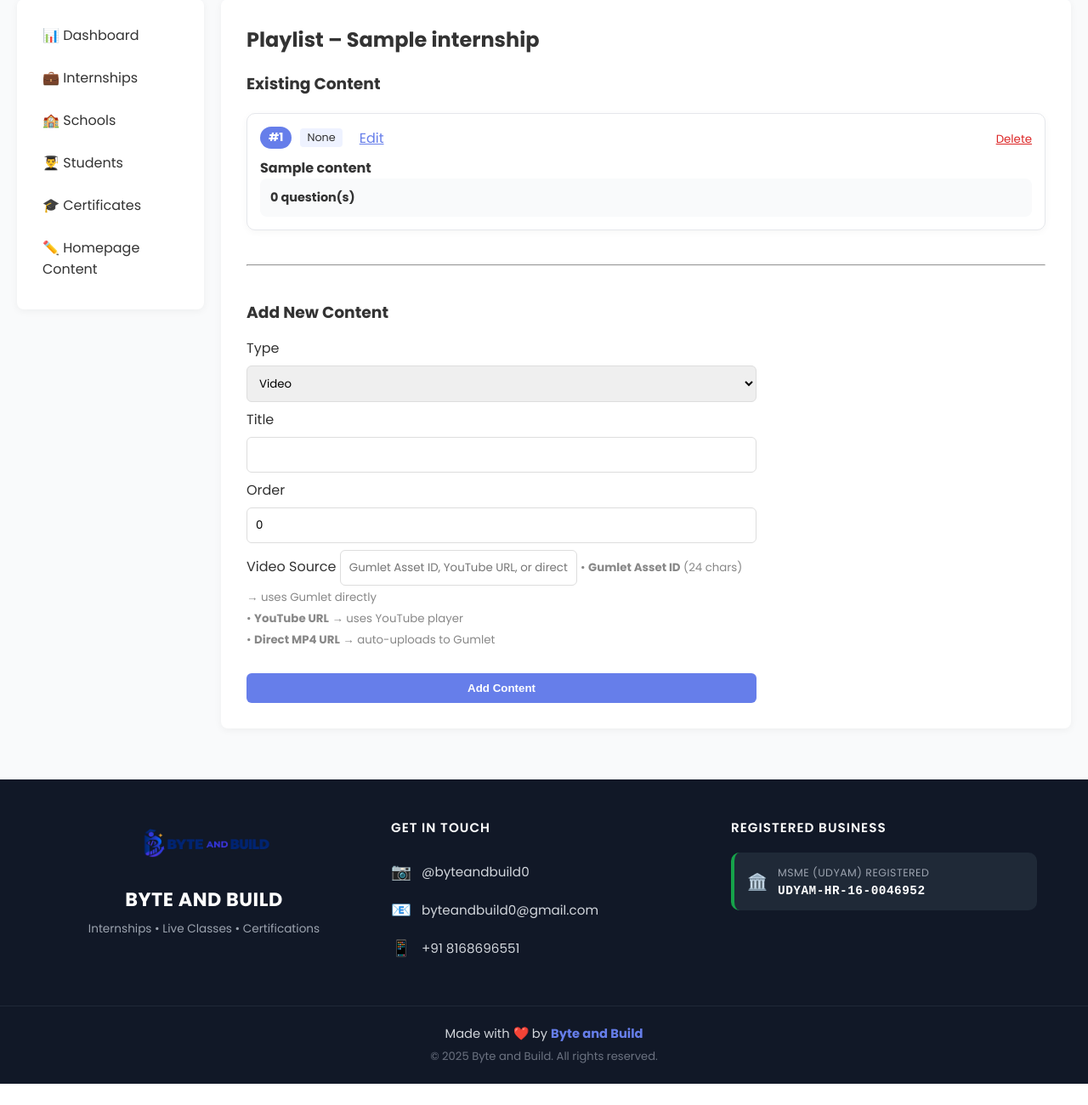
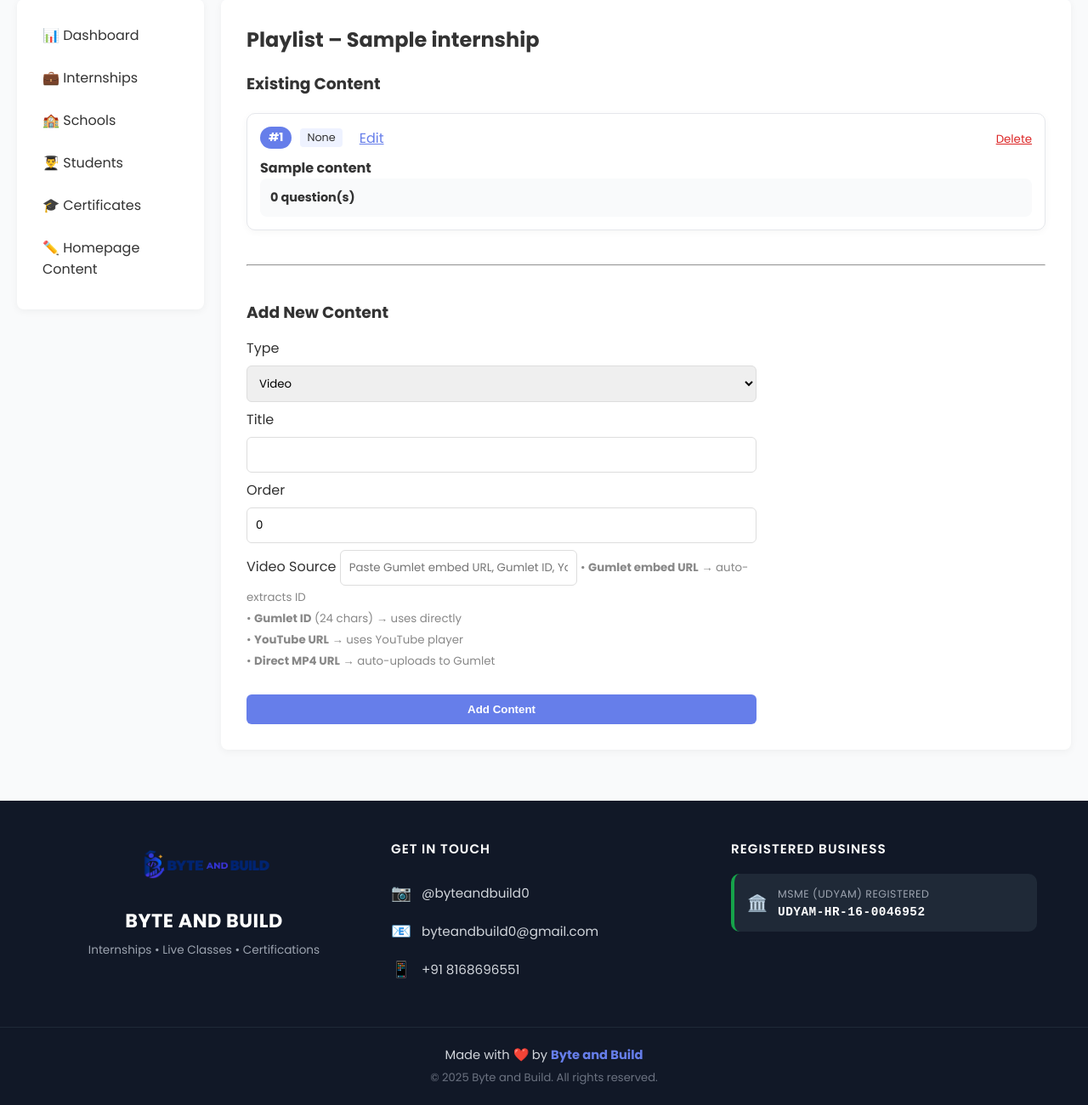
Before and after one commit to mahenderr7019-cloud/internhub-platform, a Flask app: page /admin/internships/1/content in a window 1280 px wide. Shown: the part 123-1423 px from the top of the page at 85% size. Before the commit the page ends 1398 px from the top, so only its background shows below. Run offline with Flask 3, Linux system fonts and the light colour scheme; a user stored in the database is signed in; tables that the repository leaves empty hold one stand-in row (values such as "Sample post").

Commit message:
Accept full Gumlet embed URL and auto-extract ID

```diff
--- a/app.py
+++ b/app.py
@@ -848,20 +848,26 @@ def admin_content_add(iid):
             flash('Please provide a video source.', 'danger')
             return redirect(url_for('admin_internship_content', iid=iid))
 
-        # Detect Gumlet Asset ID (24-char hex)
-        import re as _re
-        if _re.fullmatch(r'[a-f0-9]{24}', source_url.lower()):
-            # It's a Gumlet Asset ID
+        # ---------- Detect input type ----------
+        # 1) Full Gumlet embed URL → extract 24-char ID
+        m = re.search(r'play\.gumlet\.io/embed/([a-f0-9]{24})', source_url, re.I)
+        if m:
             c = InternshipContent(internship_id=iid, type='video', title=title,
                                   video_url='gumlet',
-                                  gumlet_video_id=source_url,
+                                  gumlet_video_id=m.group(1),
                                   order=order)
+        # 2) Bare 24-char hex ID
+        elif re.fullmatch(r'[a-fA-F0-9]{24}', source_url):
+            c = InternshipContent(internship_id=iid, type='video', title=title,
+                                  video_url='gumlet',
+                                  gumlet_video_id=source_url.lower(),
+                                  order=order)
+        # 3) YouTube URL
         elif 'youtube.com' in source_url or 'youtu.be' in source_url:
-            # YouTube URL
             c = InternshipContent(internship_id=iid, type='video', title=title,
                                   video_url=youtube_embed_url(source_url), order=order)
+        # 4) Direct MP4 URL → send to Gumlet
         else:
-            # Direct video URL → send to Gumlet
             asset_id = gumlet_create_asset(title, source_url)
             if not asset_id:
                 flash('❌ Gumlet upload failed. Check the URL and try again.', 'danger')
--- a/templates/admin/internship_content.html
+++ b/templates/admin/internship_content.html
@@ -57,9 +57,10 @@
 
     <div id="videoFields">
     <label>Video Source</label>
-    <input name="video_url" placeholder="Gumlet Asset ID, YouTube URL, or direct MP4 URL">
+    <input name="video_url" placeholder="Paste Gumlet embed URL, Gumlet ID, YouTube URL, or direct MP4 URL">
     <small style="color:#888;">
-        • <b>Gumlet Asset ID</b> (24 chars) → uses Gumlet directly<br>
+        • <b>Gumlet embed URL</b> → auto-extracts ID<br>
+        • <b>Gumlet ID</b> (24 chars) → uses directly<br>
         • <b>YouTube URL</b> → uses YouTube player<br>
         • <b>Direct MP4 URL</b> → auto-uploads to Gumlet
     </small>
```
